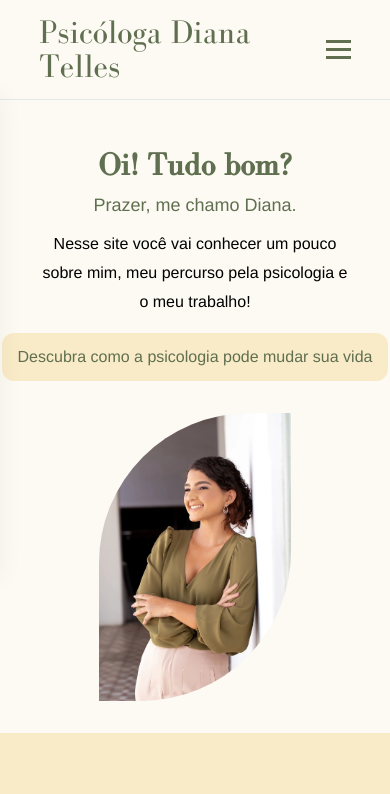
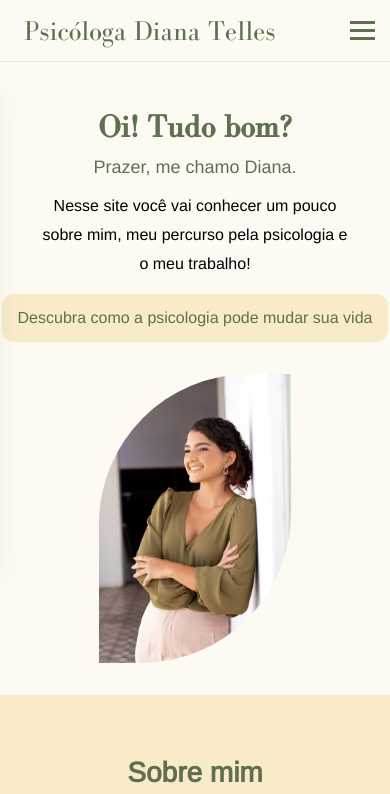
Before and after one commit to klebeiro/landing-page-thais, a plain HTML site: page index.html in a window 390 px wide. Shown: the top 794 px of the page. Drawn offline with Linux system fonts and the light colour scheme; a script that the page names is missing.

Commit message:
reponsive navbar adjustments

```diff
--- a/index.css
+++ b/index.css
@@ -23,7 +23,7 @@ body {
     align-items: center;
     padding: 1rem 1.5rem;
     width: 80%;
-    margin: auto;
+    margin: 0 auto;
 }
 
 .hamburger {
@@ -402,5 +402,14 @@ footer i {
   .presentation--text p {
     max-width: 80%;
     margin: auto;
+    }
+
+    .navbar {
+        width: 90%;
+    }
+
+    .nav-logo {
+        font-size: 28px;
+    }
+
 }
-}
```
